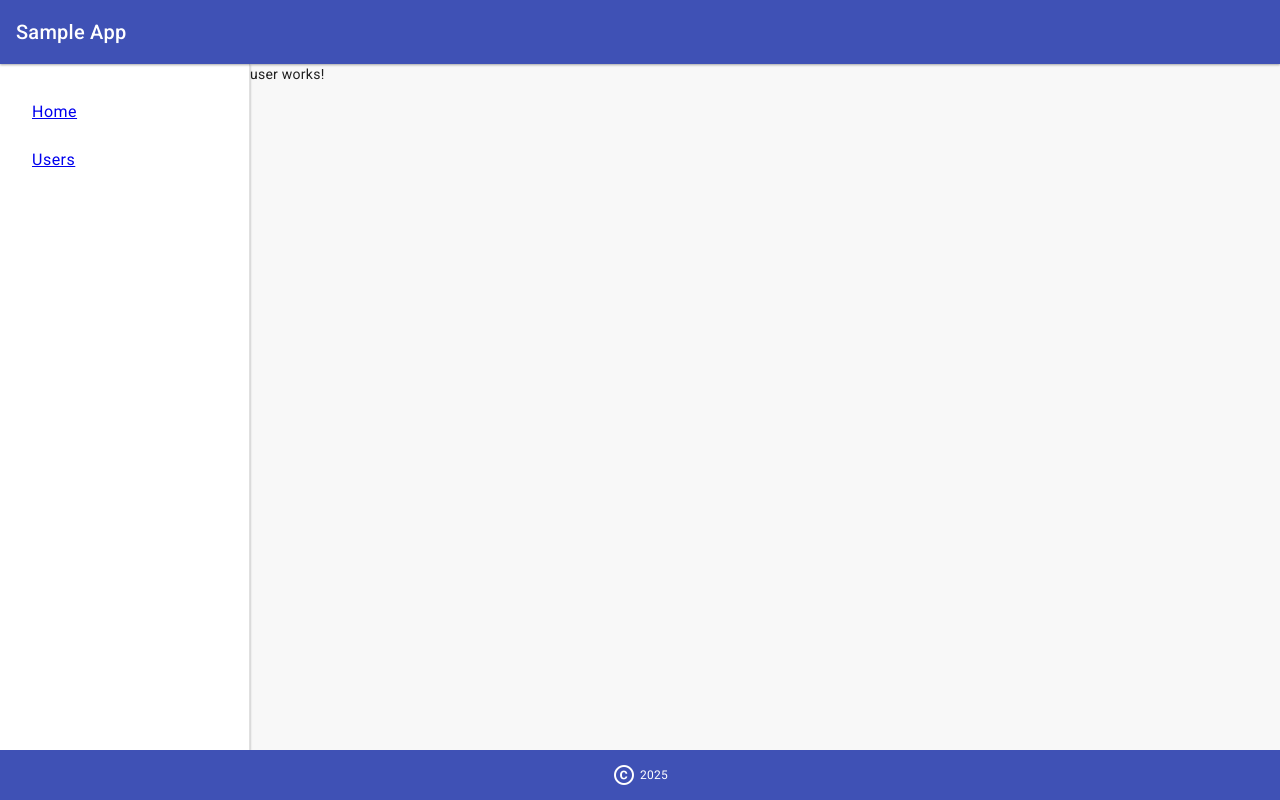
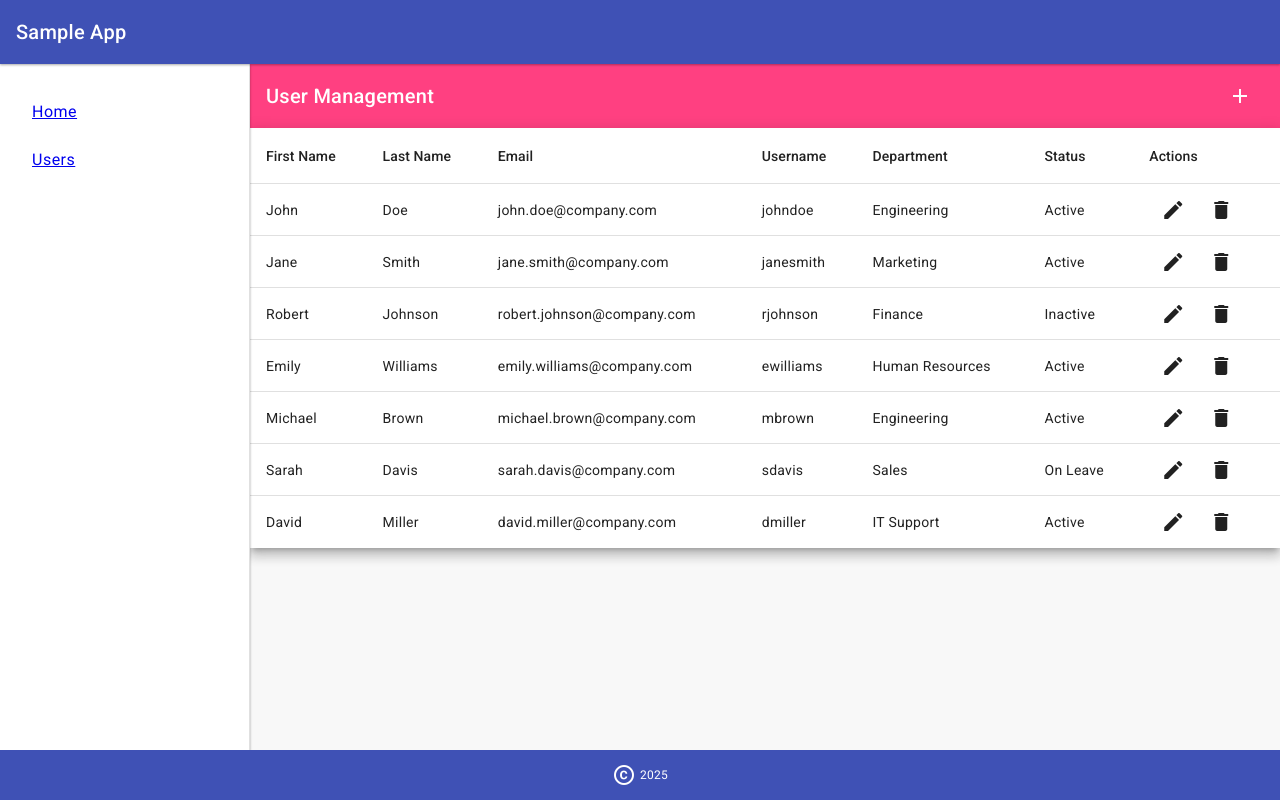
Before and after one commit to paquette-dev/sample-client, an Angular app: page /users in a window 1280 px wide. Built offline with nearby package versions, Linux system fonts and the light colour scheme.

Commit message:
feat(users-list): add user list display component, create user service

```diff
--- /dev/null
+++ b/src/app/features/user/components/user-list/user-list.component.css
@@ -0,0 +1,9 @@
+.user-list-container {
+  display: flex;
+  flex-direction: column;
+  height: 100%;
+}
+
+.user-list-container mat-table {
+  height: 100%;
+}
--- /dev/null
+++ b/src/app/features/user/components/user-list/user-list.component.html
@@ -0,0 +1,53 @@
+<div class="user-list-container">
+  <table mat-table [dataSource]="dataSource" class="mat-elevation-z8">
+    <ng-container matColumnDef="firstName">
+      <th mat-header-cell *matHeaderCellDef>First Name</th>
+      <td mat-cell *matCellDef="let element">{{ element.firstName }}</td>
+    </ng-container>
+    <ng-container matColumnDef="lastName">
+      <th mat-header-cell *matHeaderCellDef>Last Name</th>
+      <td mat-cell *matCellDef="let element">{{ element.lastName }}</td>
+    </ng-container>
+    <ng-container matColumnDef="email">
+      <th mat-header-cell *matHeaderCellDef>Email</th>
+      <td mat-cell *matCellDef="let element">{{ element.email }}</td>
+    </ng-container>
+    <ng-container matColumnDef="username">
+      <th mat-header-cell *matHeaderCellDef>Username</th>
+      <td mat-cell *matCellDef="let element">{{ element.username }}</td>
+    </ng-container>
+    <ng-container matColumnDef="department">
+      <th mat-header-cell *matHeaderCellDef>Department</th>
+      <td mat-cell *matCellDef="let element">{{ element.department }}</td>
+    </ng-container>
+    <ng-container matColumnDef="status">
+      <th mat-header-cell *matHeaderCellDef>Status</th>
+      <td mat-cell *matCellDef="let element">{{ element.status }}</td>
+    </ng-container>
+    <ng-container matColumnDef="actions">
+      <th mat-header-cell *matHeaderCellDef>Actions</th>
+      <td mat-cell *matCellDef="let element">
+        <button
+          mat-icon-button
+          #tooltip="matTooltip"
+          matTooltip="Edit user"
+          matTooltipPosition="right"
+          aria-tooltip="Button to edit user"
+        >
+          <mat-icon>edit</mat-icon>
+        </button>
+        <button
+          mat-icon-button
+          #tooltip="matTooltip"
+          matTooltip="Delete user"
+          matTooltipPosition="right"
+          aria-tooltip="Button to delete user"
+        >
+          <mat-icon>delete</mat-icon>
+        </button>
+      </td>
+    </ng-container>
+    <tr mat-header-row *matHeaderRowDef="displayedColumns"></tr>
+    <tr mat-row *matRowDef="let row; columns: displayedColumns"></tr>
+  </table>
+</div>
--- /dev/null
+++ b/src/app/features/user/components/user-list/user-list.component.ts
@@ -0,0 +1,24 @@
+import { Component } from '@angular/core';
+import { UserService } from '../../services/user.service';
+import { User } from '../../user.types';
+@Component({
+  selector: 'app-user-list',
+  templateUrl: './user-list.component.html',
+  styleUrls: ['./user-list.component.css'],
+})
+export class UserListComponent {
+  constructor(private userService: UserService) {
+    this.dataSource = this.userService.getUsers();
+  }
+
+  displayedColumns: string[] = [
+    'firstName',
+    'lastName',
+    'email',
+    'username',
+    'department',
+    'status',
+    'actions',
+  ];
+  dataSource: User[] = [];
+}
--- /dev/null
+++ b/src/app/features/user/mocks/user.mocks.ts
@@ -0,0 +1,60 @@
+import { User } from '../user.types';
+
+export const MOCK_USERS: User[] = [
+  {
+    firstName: 'John',
+    lastName: 'Doe',
+    email: 'john.doe@company.com',
+    username: 'johndoe',
+    department: 'Engineering',
+    status: 'Active',
+  },
+  {
+    firstName: 'Jane',
+    lastName: 'Smith',
+    email: 'jane.smith@company.com',
+    username: 'janesmith',
+    department: 'Marketing',
+    status: 'Active',
+  },
+  {
+    firstName: 'Robert',
+    lastName: 'Johnson',
+    email: 'robert.johnson@company.com',
+    username: 'rjohnson',
+    department: 'Finance',
+    status: 'Inactive',
+  },
+  {
+    firstName: 'Emily',
+    lastName: 'Williams',
+    email: 'emily.williams@company.com',
+    username: 'ewilliams',
+    department: 'Human Resources',
+    status: 'Active',
+  },
+  {
+    firstName: 'Michael',
+    lastName: 'Brown',
+    email: 'michael.brown@company.com',
+    username: 'mbrown',
+    department: 'Engineering',
+    status: 'Active',
+  },
+  {
+    firstName: 'Sarah',
+    lastName: 'Davis',
+    email: 'sarah.davis@company.com',
+    username: 'sdavis',
+    department: 'Sales',
+    status: 'On Leave',
+  },
+  {
+    firstName: 'David',
+    lastName: 'Miller',
+    email: 'david.miller@company.com',
+    username: 'dmiller',
+    department: 'IT Support',
+    status: 'Active',
+  },
+];
--- /dev/null
+++ b/src/app/features/user/services/user.service.ts
@@ -0,0 +1,14 @@
+import { Injectable } from '@angular/core';
+import { User } from '../user.types';
+import { MOCK_USERS } from '../mocks/user.mocks';
+
+@Injectable({
+  providedIn: 'root',
+})
+export class UserService {
+  constructor() {}
+
+  getUsers(): User[] {
+    return MOCK_USERS;
+  }
+}
--- a/src/app/features/user/user.component.css
+++ b/src/app/features/user/user.component.css
@@ -0,0 +1,16 @@
+.user-container {
+  display: flex;
+  flex-direction: column;
+  height: 100%;
+}
+
+.user-content {
+  flex: 1;
+}
+
+.user-container mat-toolbar {
+  display: flex;
+  justify-content: space-between;
+  align-items: center;
+  box-shadow: 0 1px 3px rgba(0, 0, 0, 0.12), 0 1px 2px rgba(0, 0, 0, 0.24);
+}
--- a/src/app/features/user/user.component.html
+++ b/src/app/features/user/user.component.html
@@ -1 +1,17 @@
-<p>user works!</p>
+<div class="user-container">
+  <mat-toolbar color="accent">
+    <span>User Management</span>
+    <button
+      mat-icon-button
+      #tooltip="matTooltip"
+      matTooltip="Add a new user"
+      matTooltipPosition="right"
+      aria-tooltip="Button to add a new user"
+    >
+      <mat-icon>add</mat-icon>
+    </button>
+  </mat-toolbar>
+  <div class="user-content">
+    <app-user-list></app-user-list>
+  </div>
+</div>
```
Also changed, not shown: src/app/features/user/user.module.ts (+19 -7 lines), src/app/features/user/user.types.ts (added, +8 -0 lines), 2 other files (tests, documents, lock files or other folders).
